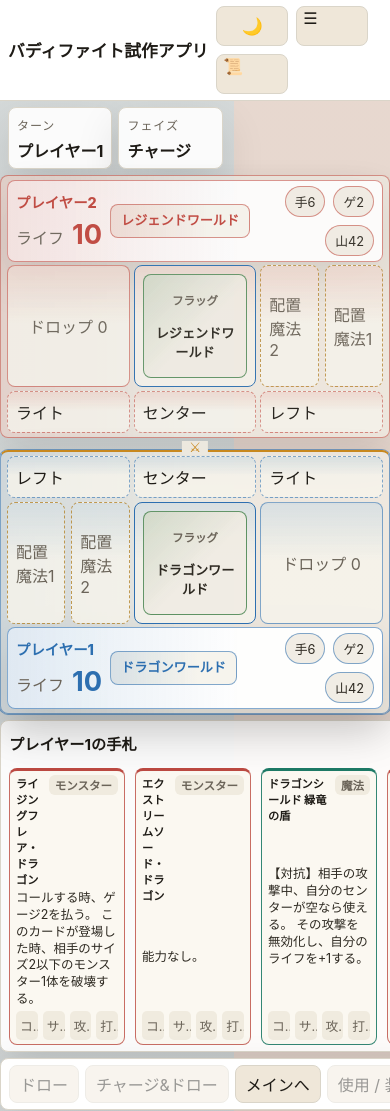
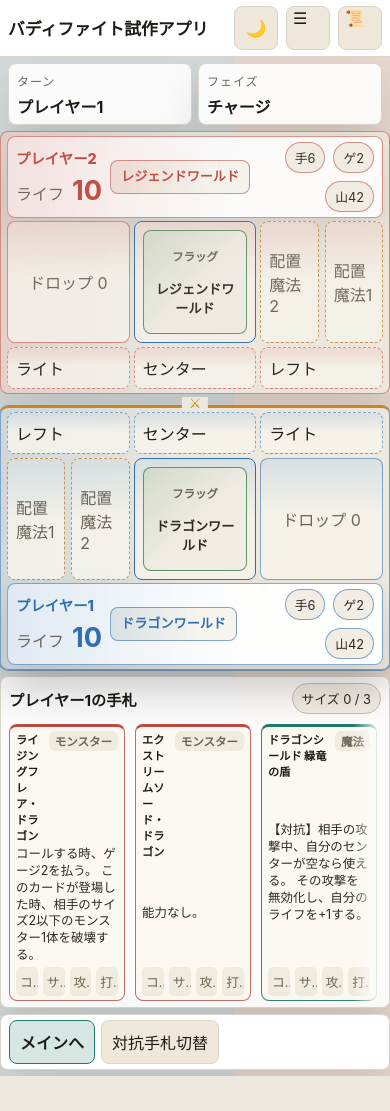
Before and after one commit to FirstLemon0/DeathCountRequiem, a website: page buddyfight-app/index.html in a window 390 px wide. Shown: the top 1111 px of the page. After the commit the page ends 1076 px from the top, so only its background shows below. Drawn offline with Linux system fonts and the light colour scheme.

Commit message:
Add files via upload

```diff
--- a/buddyfight-app/play.js
+++ b/buddyfight-app/play.js
@@ -193,6 +193,9 @@
       }
       const data = await api(pathname, { name: askName(), deck });
       Object.assign(session, { roomId: data.roomId, token: data.token, clientId: data.clientId, role: data.role });
+      session.started = false;
+      // 新しい部屋へ入り直す＝ロビーが主役。前局の game-started を解除しないとモバイルでロビーが隠れたまま。
+      document.body.classList.remove("game-started");
       saveSession();
       $("lobbyRoomInput").value = data.roomId;
       connectSse();
--- a/buddyfight-app/src/12-render.js
+++ b/buddyfight-app/src/12-render.js
@@ -232,6 +232,26 @@
     elements.handTitle.textContent +=
       counterPlayable > 0 ? ` ・打てる手 ${counterPlayable}` : " ・打てる手なし（解決でパス）";
   }
+  // スマホ手札の横スクロール発見性: 右にまだカードが続く時だけ右端フェードを付ける。
+  updateHandScrollHint();
+}
+
+// .has-overflow を「横にオーバーフローしていて、かつ末尾までスクロールしていない」時のみ付与。
+// モバイルはスクロールバーが出ないため、続きがある手掛かりにする（CSS側 .hand-list.has-overflow）。
+function applyHandScrollHint(list) {
+  const more =
+    list.scrollWidth > list.clientWidth + 2 &&
+    list.scrollLeft + list.clientWidth < list.scrollWidth - 2;
+  list.classList.toggle("has-overflow", more);
+}
+function updateHandScrollHint() {
+  const list = elements.handList;
+  if (!list) return;
+  if (!list.dataset.scrollHintWired) {
+    list.addEventListener("scroll", () => applyHandScrollHint(list), { passive: true });
+    list.dataset.scrollHintWired = "1";
+  }
+  applyHandScrollHint(list);
 }
 
 function createCardElement(card, interactive = false) {
--- a/buddyfight-app/styles.css
+++ b/buddyfight-app/styles.css
@@ -1244,6 +1244,10 @@
   .app-shell {
     display: flex;
     flex-direction: column;
+    /* 基底 .app-shell は grid 用に align-items:start。縦flexのスマホでは交差軸=幅で子が
+       内容幅に縮み左寄せ→手札ドック/アクションバー/トップバーが 100vw に伸びず、
+       横スクロール不能・☰メニュー誤アンカー・ボタン到達不能を招く。stretch で全幅化。 */
+    align-items: stretch;
     width: 100vw;
     max-width: 100vw;
     gap: 6px;
@@ -1389,6 +1393,20 @@
   }
   /* 盤面の小カードは効果文を隠して高さ節約(詳細はタップ=B2で) */
   .board-grid .card .card-text { display: none; }
+  /* bug2: 狭い盤面セルで種別バッジ(flex:0 0 auto)が名前幅を奪い、overflow-wrap:anywhere で
+     カード名が1字ずつ縦積みになる不格好さを解消。種別は枠色＋タップ詳細で識別可。 */
+  .board-grid .card .card-kind { display: none; }
+  .board-grid .card .card-name {
+    min-width: 0;
+    overflow-wrap: normal;
+    white-space: nowrap;
+    overflow: hidden;
+    text-overflow: ellipsis;
+  }
+  /* design-5: 盤面チップは「名前＋攻/打」(§106)。コスト/サイズを隠し、残り2項目を2列に縮約。 */
+  .board-grid .card .card-stats { grid-template-columns: repeat(2, minmax(0, 1fr)); }
+  .board-grid .card .card-stats > :nth-child(1),
+  .board-grid .card .card-stats > :nth-child(2) { display: none; }
   /* 盤面のカード裏プレビュー行はモバイルでは枚数表示(手N)に集約して隠す（縦圧縮・1画面化） */
   .hand-preview { display: none; }
 
@@ -1396,6 +1414,7 @@
   .hand-dock {
     order: 4;
     padding: 6px 8px;
+    min-width: 0; /* 念のため: flex子が内容幅へ膨張せず 100vw に収まるよう保証 */
   }
   .hand-list {
     grid-auto-flow: column;
@@ -1403,8 +1422,16 @@
     grid-auto-columns: 116px;
     max-height: none;
     overflow-x: auto;
+    width: 100%;
+    min-width: 0;
   }
   .hand-list .card { min-height: 98px; }
+  /* スクロール発見性: 右にまだ続く時だけ右端をフェード（alphaマスク=テーマ非依存）。
+     has-overflow は renderHand が scrollWidth>clientWidth かつ末尾でない時のみ付与。 */
+  .hand-list.has-overflow {
+    -webkit-mask-image: linear-gradient(to right, #000 calc(100% - 28px), transparent);
+    mask-image: linear-gradient(to right, #000 calc(100% - 28px), transparent);
+  }
 
   /* アクションバー: 下部固定・横スクロール */
   /* アクションバーは最下部・1行（横スクロール）。3つのサブグリッドの子ボタンを
@@ -1431,15 +1458,37 @@
   }
   .action-panel button {
     flex: 0 0 auto;
-    height: 38px;
-    min-height: 38px;
+    height: 44px; /* design-7: タップ標的 44px 以上 */
+    min-height: 44px;
     padding: 6px 10px;
     white-space: nowrap;
   }
+  /* design-6: 無効ボタンは隠して主役を明確化＋クラッタ低減（横スクロールの混雑も緩和）。
+     有効になれば再表示。常に最低1つ(フェイズ進行/ターン終了/解決)は有効。 */
+  .action-panel button:disabled { display: none; }
+  /* design-6: 現フェイズの進行ボタン(相互排他に活性化)を主役CTAとして強調。 */
+  .action-panel #drawButton:not(:disabled),
+  .action-panel #mainPhaseButton:not(:disabled),
+  .action-panel #attackPhaseButton:not(:disabled),
+  .action-panel #finalPhaseButton:not(:disabled),
+  .action-panel #endTurnButton:not(:disabled) {
+    border-color: var(--primary);
+    background: rgb(var(--c-spell-rgb) / 0.18);
+    color: var(--text);
+    font-weight: 800;
+  }
   /* attackTarget/effectTarget の <select> はタッチ操作(盤面タップ)で不要。1行アクションバーから除外。 */
   .action-panel select { display: none; }
-  /* 1行ぶんに固定（phantom 高さを抑える） */
-  .action-panel { height: 52px; min-height: 52px; }
+  /* 1行ぶんに固定（44pxボタン＋上下padding 6px=56px。phantom 高さを抑える） */
+  .action-panel { height: 56px; min-height: 56px; }
+
+  /* design-7: ヘッダのアイコントグルもタップ標的 44px 以上に。 */
+  .topbar .theme-toggle,
+  .topbar .nav-toggle,
+  .topbar .log-toggle {
+    min-height: 44px;
+    min-width: 44px;
+  }
 
   /* ログ: 既定は隠す→ log-open で下からドロワー */
   .log-panel { display: none; }
```
Also changed, not shown: buddyfight-app/server/authoritative-server.js (+8 -1 lines).
